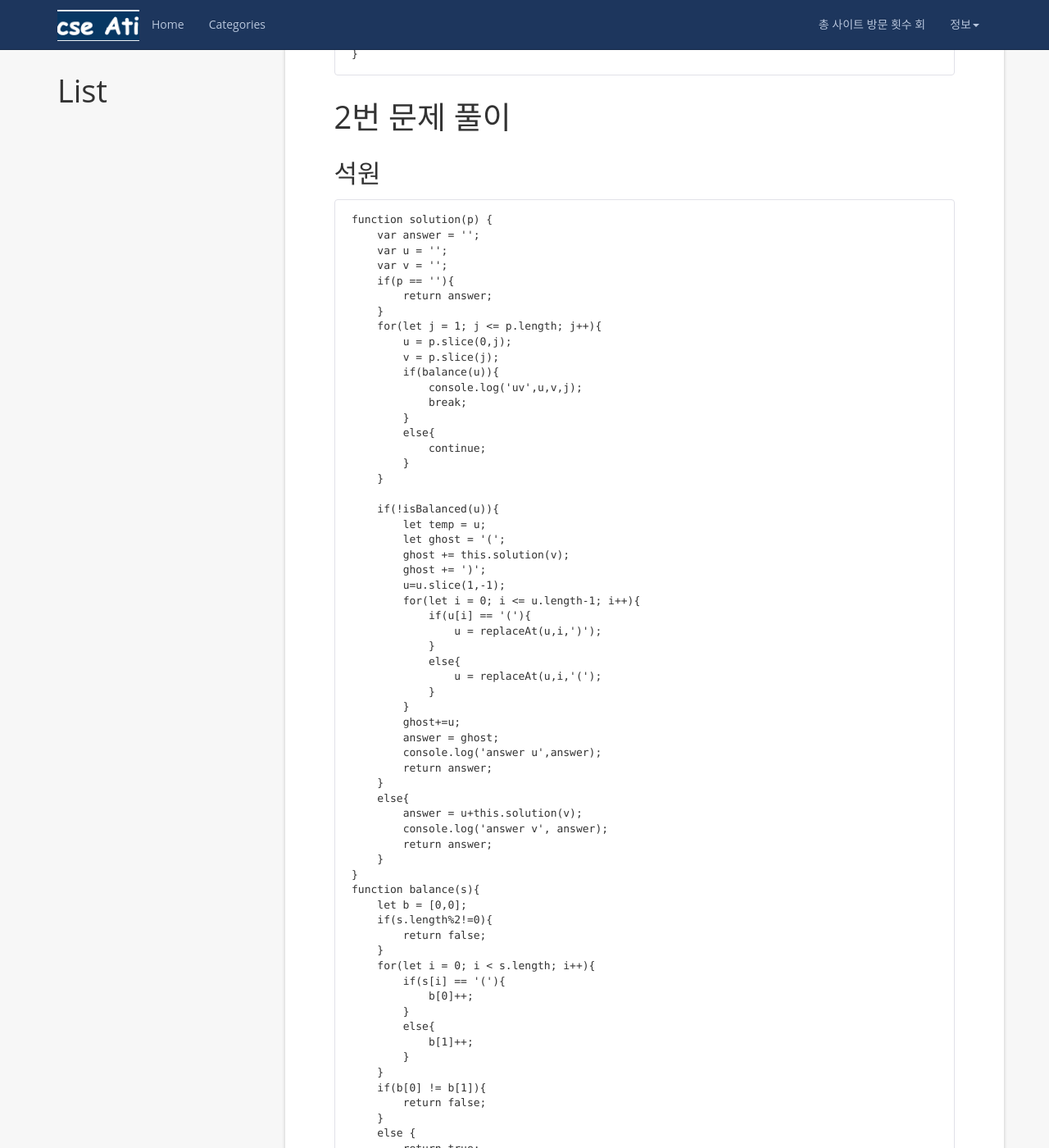
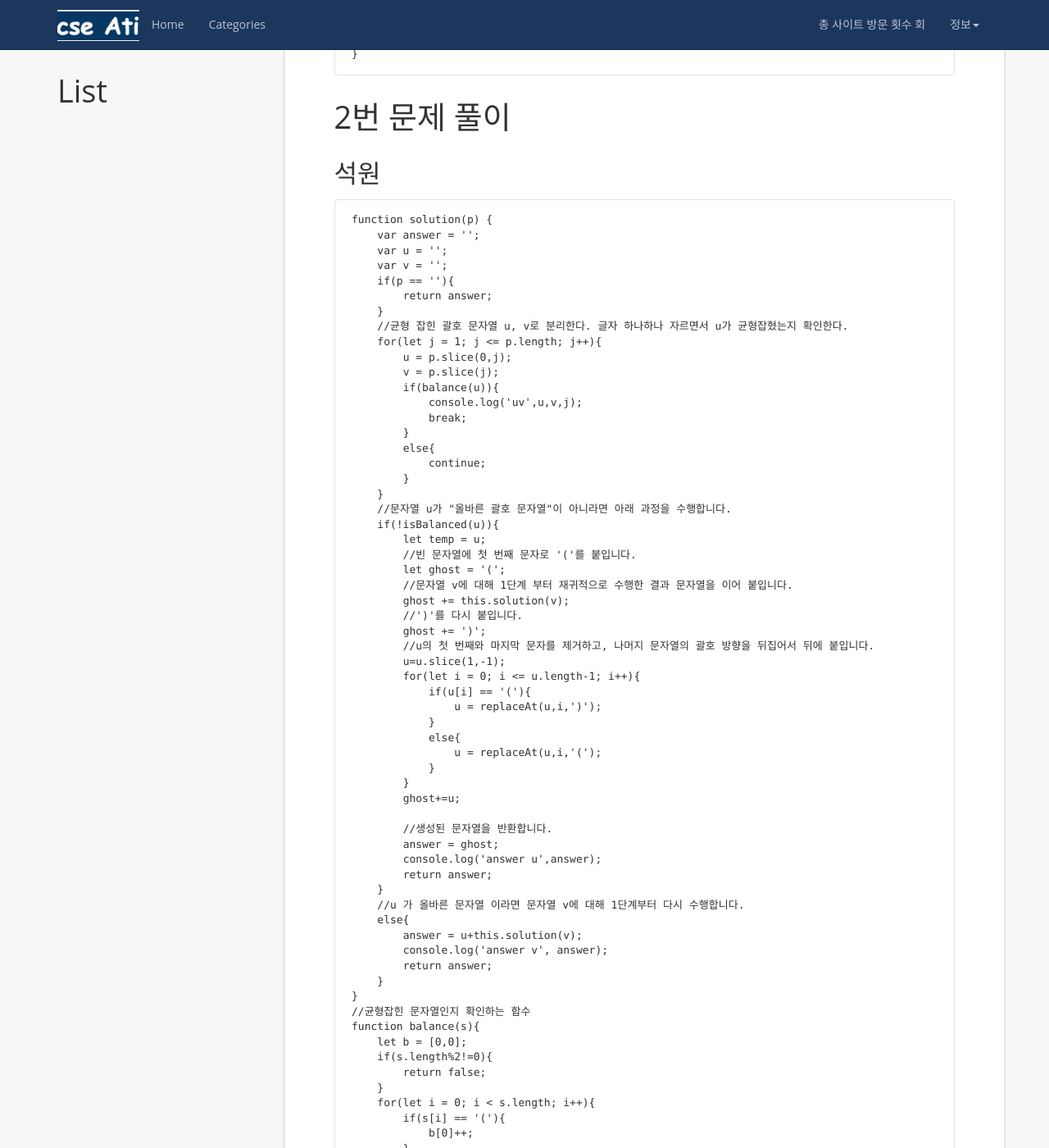
Before and after one commit to gwnucse/gwnucse.github.io, a Jekyll site: the page built from _posts/2019-10-04-algorithm.md, in a window 1280 px wide and 1400 px high, scrolled down 1418 px. Shown: the whole window at 82% size. Built offline with Jekyll 4.4.1, drawn with Linux system fonts in a browser that asks for light colours; nearby versions of some CDN libraries; comment, search, counter and statistics services are not loaded; some of the changed text lies outside the part shown.

Commit message:
2번문제 코멘트 작성

```diff
--- a/_posts/2019-10-04-algorithm.md
+++ b/_posts/2019-10-04-algorithm.md
@@ -77,6 +77,7 @@ function solution(p) {
     if(p == ''){
         return answer;
     }
+    //균형 잡힌 괄호 문자열 u, v로 분리한다. 글자 하나하나 자르면서 u가 균형잡혔는지 확인한다.
     for(let j = 1; j <= p.length; j++){
         u = p.slice(0,j);
         v = p.slice(j);
@@ -88,12 +89,16 @@ function solution(p) {
             continue;
         }
     }
-
+    //문자열 u가 "올바른 괄호 문자열"이 아니라면 아래 과정을 수행합니다.
     if(!isBalanced(u)){
         let temp = u;
+        //빈 문자열에 첫 번째 문자로 '('를 붙입니다.
         let ghost = '(';
+        //문자열 v에 대해 1단계 부터 재귀적으로 수행한 결과 문자열을 이어 붙입니다.
         ghost += this.solution(v);
+        //')'를 다시 붙입니다.
         ghost += ')';
+        //u의 첫 번째와 마지막 문자를 제거하고, 나머지 문자열의 괄호 방향을 뒤집어서 뒤에 붙입니다.
         u=u.slice(1,-1);
         for(let i = 0; i <= u.length-1; i++){
             if(u[i] == '('){
@@ -104,16 +109,20 @@ function solution(p) {
             }
         }
         ghost+=u;
+
+        //생성된 문자열을 반환합니다.
         answer = ghost;
         console.log('answer u',answer);
         return answer;
     }
+    //u 가 올바른 문자열 이라면 문자열 v에 대해 1단계부터 다시 수행합니다.
     else{
         answer = u+this.solution(v);
         console.log('answer v', answer);
         return answer;
     }
 }
+//균형잡힌 문자열인지 확인하는 함수
 function balance(s){
     let b = [0,0];
     if(s.length%2!=0){
@@ -134,9 +143,11 @@ function balance(s){
         return true;
     }
 }
+//괄호 뒤집을때 쓰는 함수
 function replaceAt(string, index, replace) {
-  return string.substring(0, index) + replace + string.substring(index + 1);
+    return string.substring(0, index) + replace + string.substring(index + 1);
 }
+//올바른 괄호 문자열인지 확인하는 함수
 function isBalanced(s){
     let leftChars = [];
     for(let i = 0; i < s.length;i++){
```
